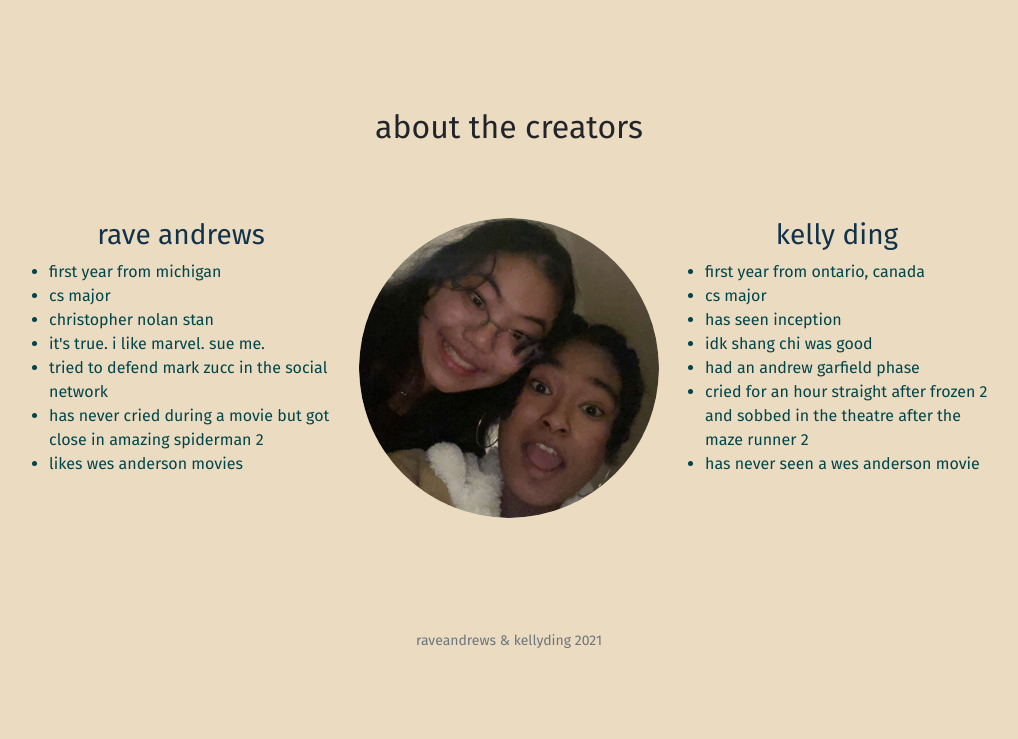
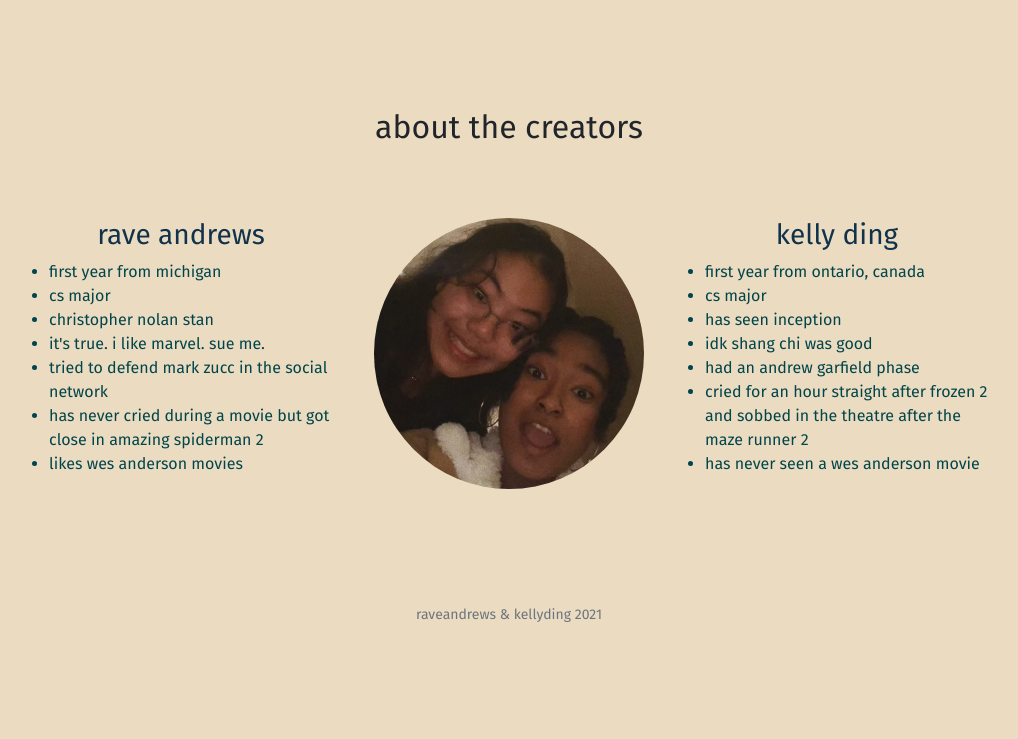
Before and after one commit to kellyjding/cs50final, a Flask app: page / in a window 1280 px wide. Shown: the part 1108-1847 px from the top of the page, without its empty margins (131-1149 px from the left). After the commit the page ends 1730 px from the top, so only its background shows below. Run offline with Flask 2, Linux system fonts and the light colour scheme; some libraries are stand-ins or nearby versions.

Commit message:
pic update

```diff
--- a/static/styles.css
+++ b/static/styles.css
@@ -86,7 +86,7 @@ a:hover {
 }
 
 #kellyravepic {
-    width: 300px;
+    width: 270px;
     position: relative;
     overflow: hidden;
     border-radius: 50%;
--- a/templates/landing.html
+++ b/templates/landing.html
@@ -55,7 +55,7 @@ ur movie taste sux
                 </ul>
             </div>
             <div class="col">
-                <img src="static/kellyrave.png" alt="kelly and rave" width="200" id="kellyravepic">
+                <img src="static/kellyrave.jpeg" alt="kelly and rave" width="200" id="kellyravepic">
             </div>
             <div class="col">
                 <h3 class="name">kelly ding</h3>
```
Also changed, not shown: static/kellyrave.jpeg (added), static/kellyrave.png (deleted).
